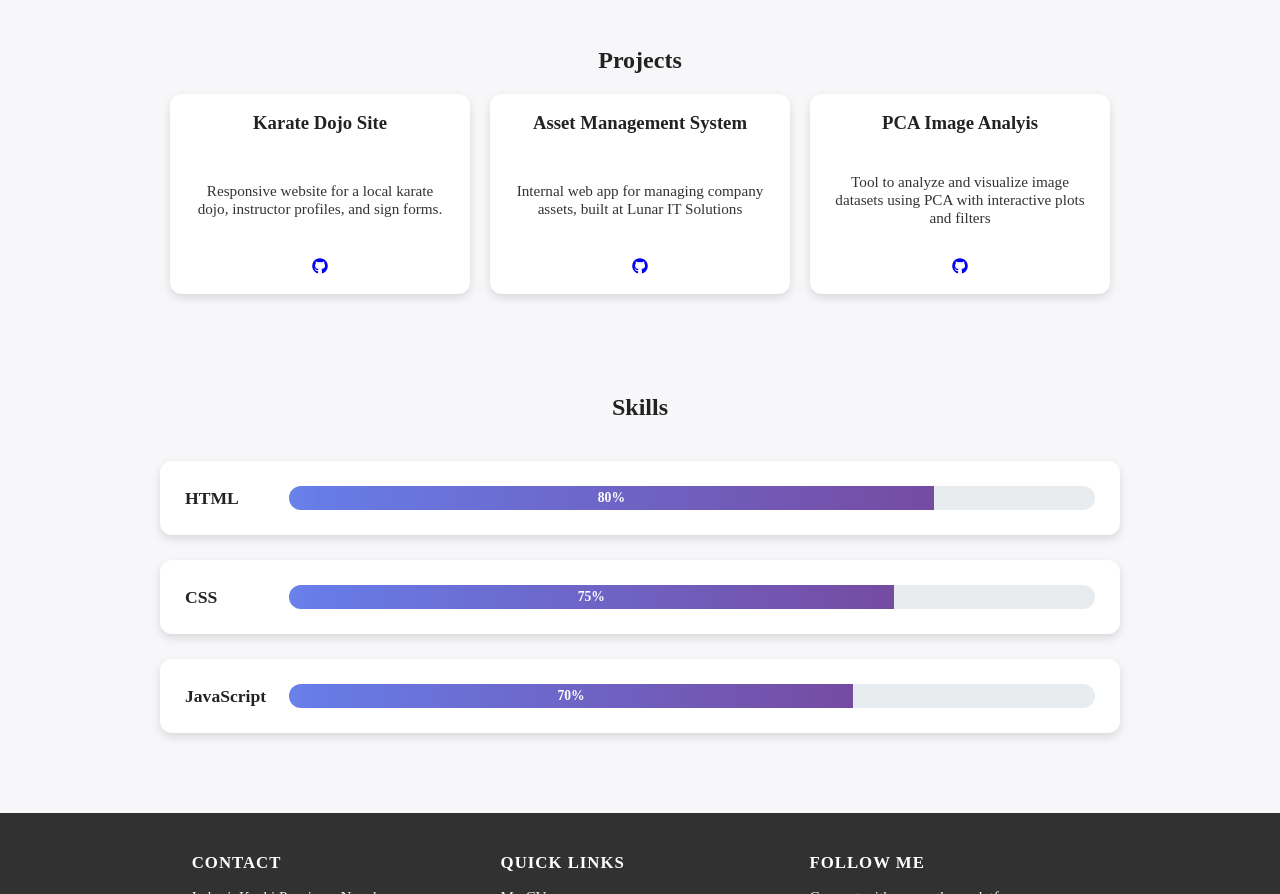
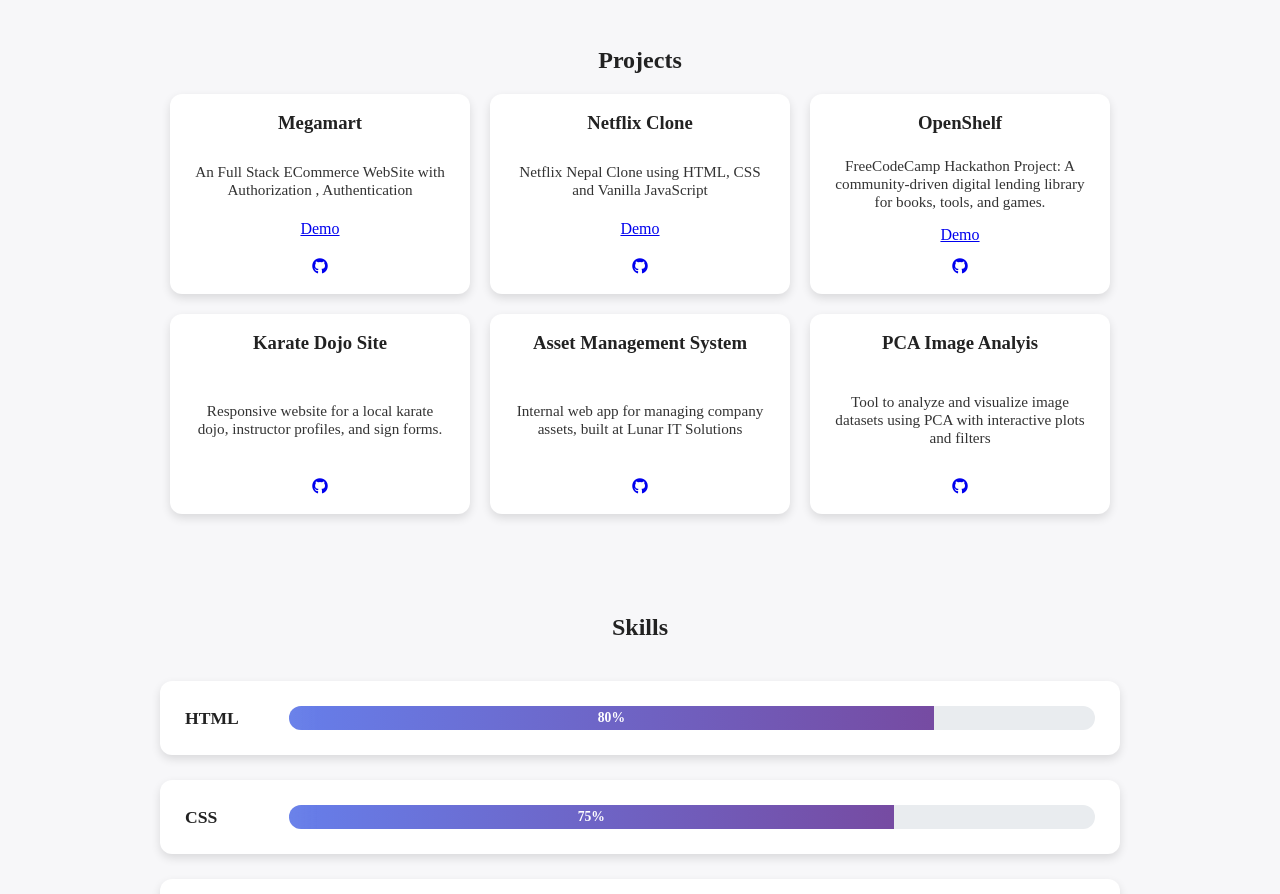
Before and after one commit to bibashmanjusubedi/ParallaxPortfolio, a plain HTML site: page index.html in a window 1280 px wide. Shown: the part 1879-2773 px from the top of the page. Drawn offline with Linux system fonts and the light colour scheme.

Commit message:
Project Updates

```diff
--- a/index.html
+++ b/index.html
@@ -105,6 +105,34 @@
     <section id="projects">
         <h2 class="projects-title">Projects</h2>
         <div class="projects-row">
+
+             <div class="project-card">
+                <div class="project-content">
+                    <h3>Megamart</h3>
+                    <p>An Full Stack ECommerce WebSite with Authorization , Authentication</p>
+                    <a href="https://megamart-virid.vercel.app/">Demo</a>
+                    <a href="https://github.com/bibashmanjusubedi/megamart" class="project-link"><i class="fa-brands fa-github"></i></a>
+                </div>
+            </div>
+
+            <div class="project-card">
+                <div class="project-content">
+                    <h3>Netflix Clone</h3>
+                    <p>Netflix Nepal Clone using HTML, CSS and Vanilla JavaScript</p>
+                    <a href="https://nepaltntflxcloneba.netlify.app/">Demo</a>
+                    <a href="https://github.com/bibashmanjusubedi/NetflixClone" class="project-link"><i class="fa-brands fa-github"></i></a>
+                </div>
+            </div>
+
+
+            <div class="project-card">
+                <div class="project-content">
+                    <h3>OpenShelf</h3>
+                    <p>FreeCodeCamp Hackathon Project: A community-driven digital lending library for books, tools, and games.</p>
+                    <a href="https://openshelf-seven.vercel.app/">Demo</a>
+                    <a href="https://github.com/nhcarrigan-2025-hackathon/OpenShelf" class="project-link"><i class="fa-brands fa-github"></i></a>
+                </div>
+            </div>
             <div class="project-card">
                 <div class="project-content">
                     <h3>Karate Dojo Site</h3>
```
